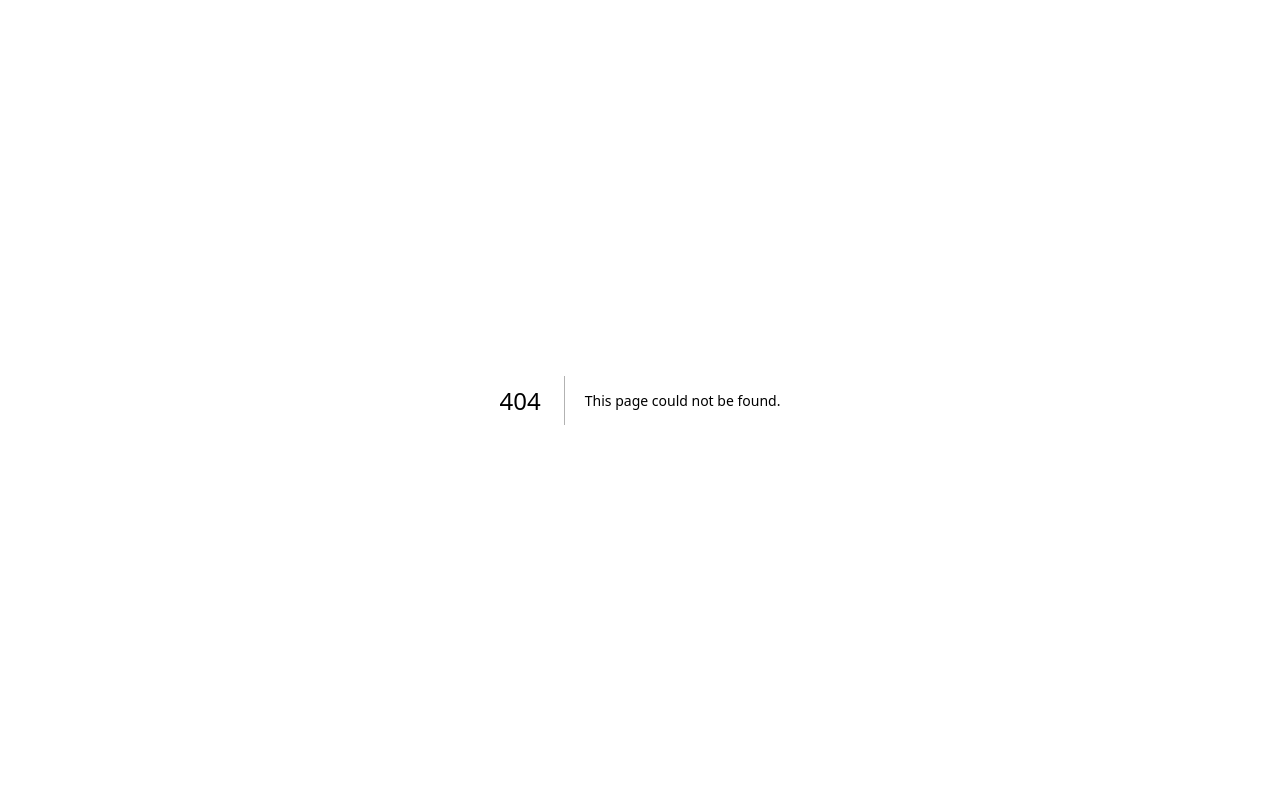
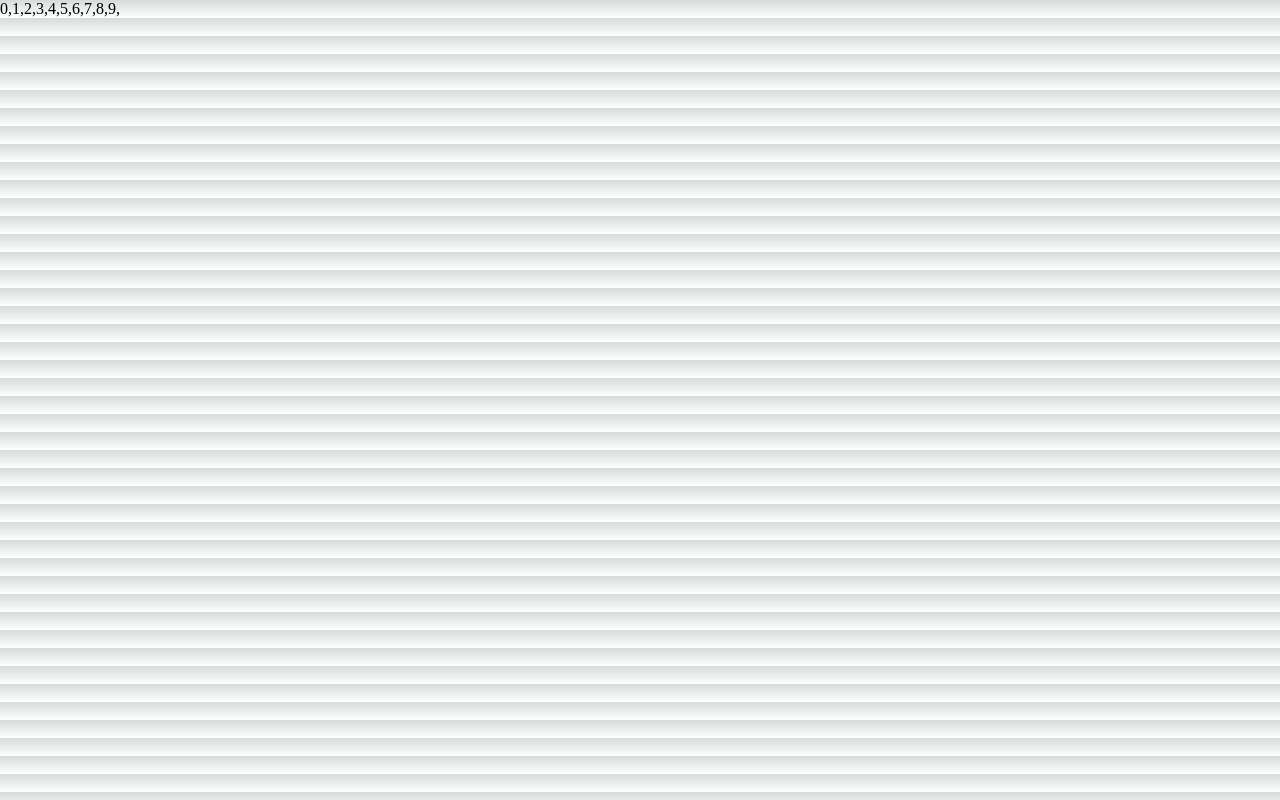
Before and after one commit to ArthurDetomi/NextJS, a Next.js app in the folder exercicios/: page /basico/lista1 in a window 1280 px wide. Before the commit this address had no page. Built offline with nearby package versions, Linux system fonts and the light colour scheme.

Commit message:
Renderizando listas

```diff
--- /dev/null
+++ b/exercicios/src/pages/basico/lista1.jsx
@@ -0,0 +1,23 @@
+export default function lista1() {
+    function createLista(tam) {
+        let lista = [];
+
+        for (let i = 0; i < tam; i++) {
+            lista.push(i + ",");
+        }
+
+        return lista;
+    }
+
+    const lista = createLista(10);
+
+    return (
+        <div>
+            {
+                lista.map((value, index) => (
+                    <span key={index}>{value}</span>
+                ))
+            }
+        </div>
+    );
+}
```
Also changed, not shown: exercicios/src/pages/basico/lista3.jsx (added, +21 -0 lines).
